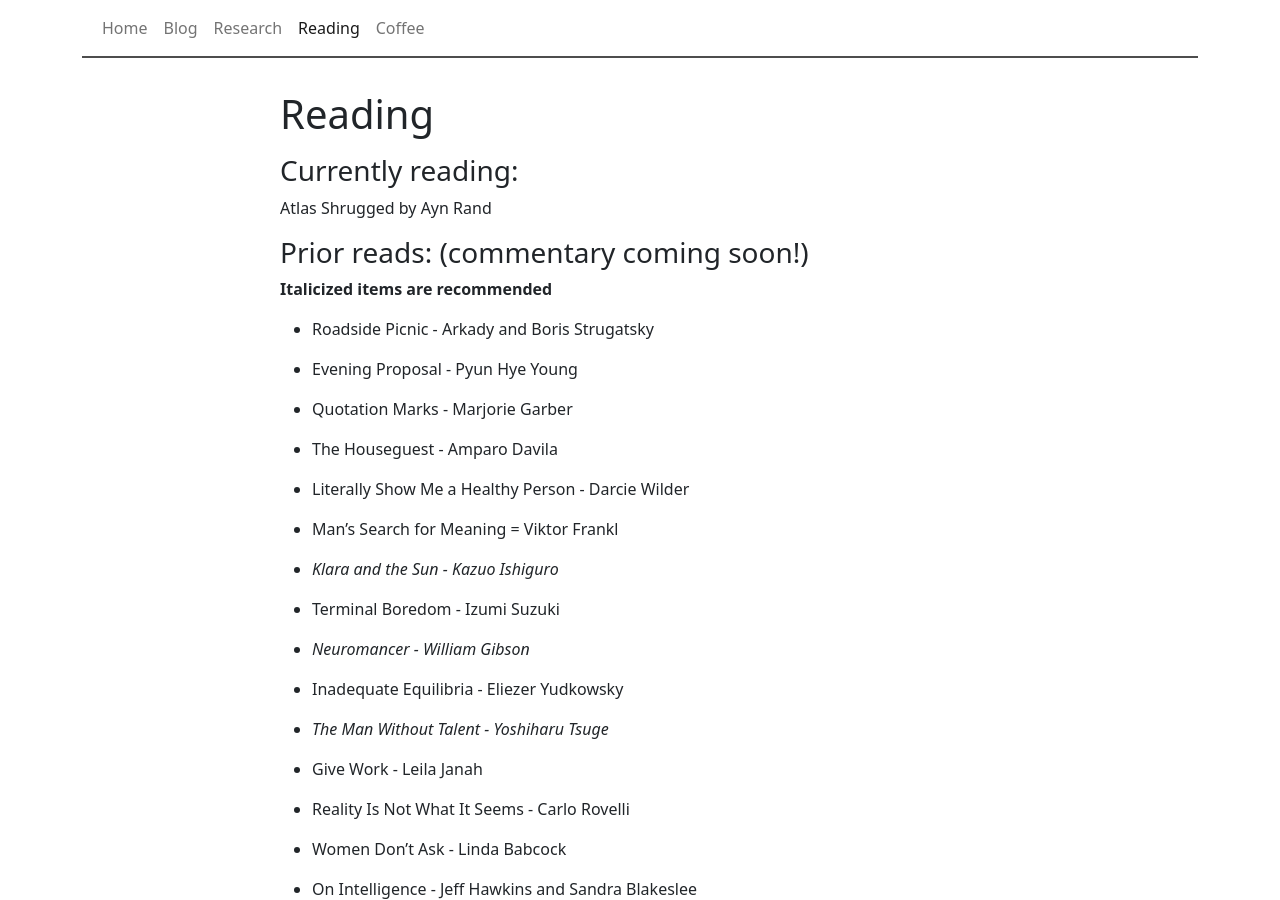
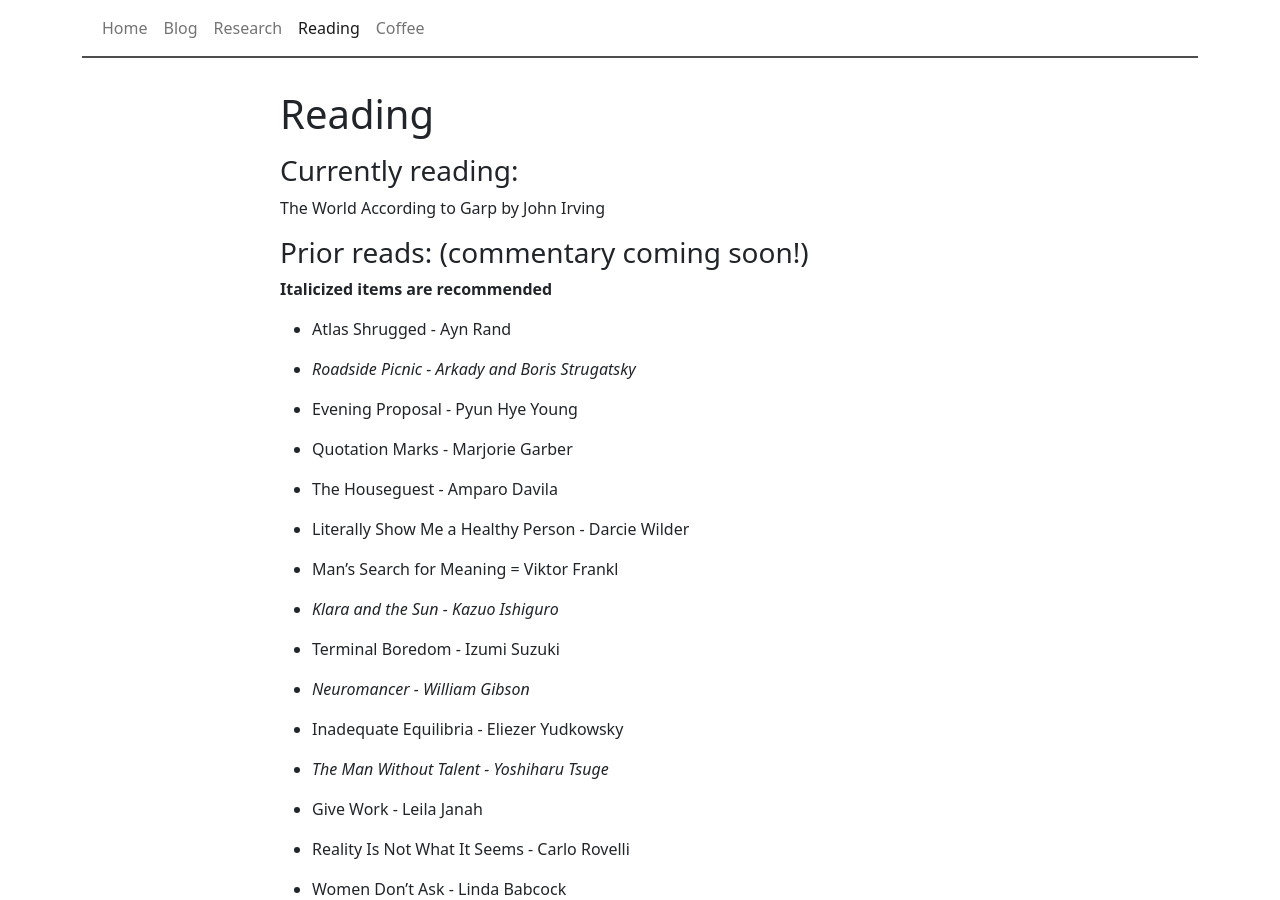
Before and after one commit to craigxchen/craigxchen.github.io, a Jekyll site: the page built from reading.md, in a window 1280 px wide and 900 px high. Built offline with Jekyll 4.4.1, drawn with Linux system fonts in a browser that asks for light colours.

Commit message:
update reading

```diff
--- a/reading.md
+++ b/reading.md
@@ -5,12 +5,14 @@ permalink: /reading/
 ---
 
 ### Currently reading:
-Atlas Shrugged by Ayn Rand
+The World According to Garp by John Irving
 
 ### Prior reads: (commentary coming soon!)
 **Italicized items are recommended**
 <BR>
-- Roadside Picnic - Arkady and Boris Strugatsky
+- Atlas Shrugged - Ayn Rand
+
+- *Roadside Picnic - Arkady and Boris Strugatsky*
 
 - Evening Proposal - Pyun Hye Young
 
```
